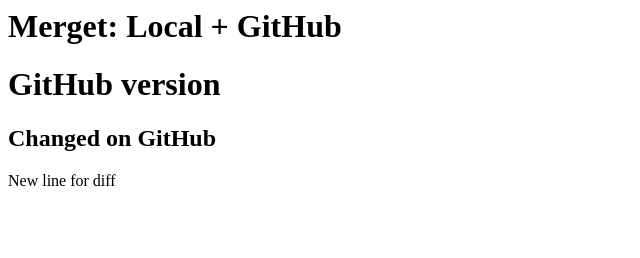
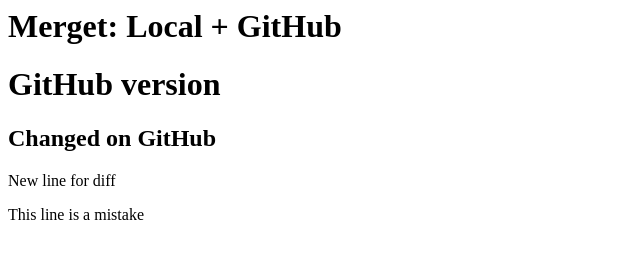
Before and after one commit to M1stret/myproject, a plain HTML site: page index.html in a window 1280 px wide. Shown: the whole page, without its empty margins (0-640 px from the left). Drawn offline with Linux system fonts and the light colour scheme.

Commit message:
Ошибочный коммит

```diff
--- a/index.html
+++ b/index.html
@@ -2,3 +2,4 @@
 <h1>GitHub version</h1>
 <h2>Changed on GitHub</h2>
 <p>New line for diff</p>
+<p>This line is a mistake</p>
```
